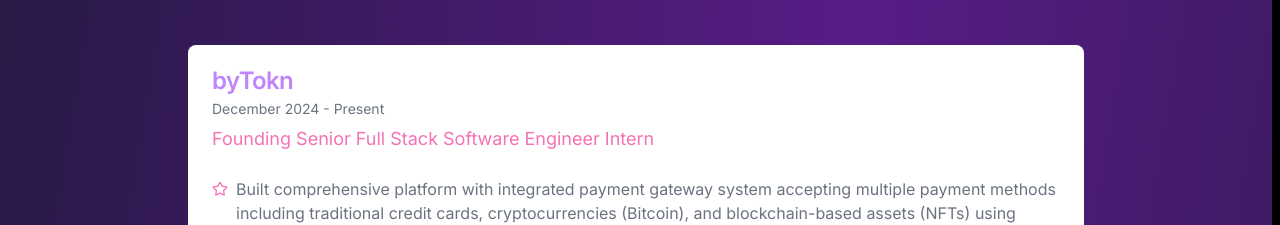
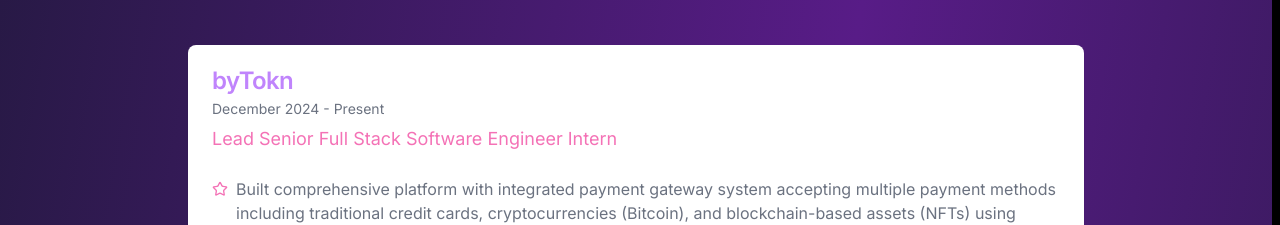
Before and after one commit to ShirinSyeda98/Shirin-Portfolio, a React (Create React App) app: page / in a window 1280 px wide. Shown: the part 2420-2645 px from the top of the page. Built offline with nearby package versions, Linux system fonts and the light colour scheme.

Commit message:
updated bytokn role

```diff
--- a/src/components/Portfolio.js
+++ b/src/components/Portfolio.js
@@ -89,7 +89,7 @@
     {
       id: 1,
       company: "byTokn",
-      role: "Founding Senior Full Stack Software Engineer Intern",
+      role: "Lead Senior Full Stack Software Engineer Intern",
       period: " December 2024 - Present",
       highlights: [
         "Built comprehensive platform with integrated payment gateway system accepting multiple payment methods including traditional credit cards, cryptocurrencies (Bitcoin), and blockchain-based assets (NFTs) using JavaScript, React, and Python",
```
